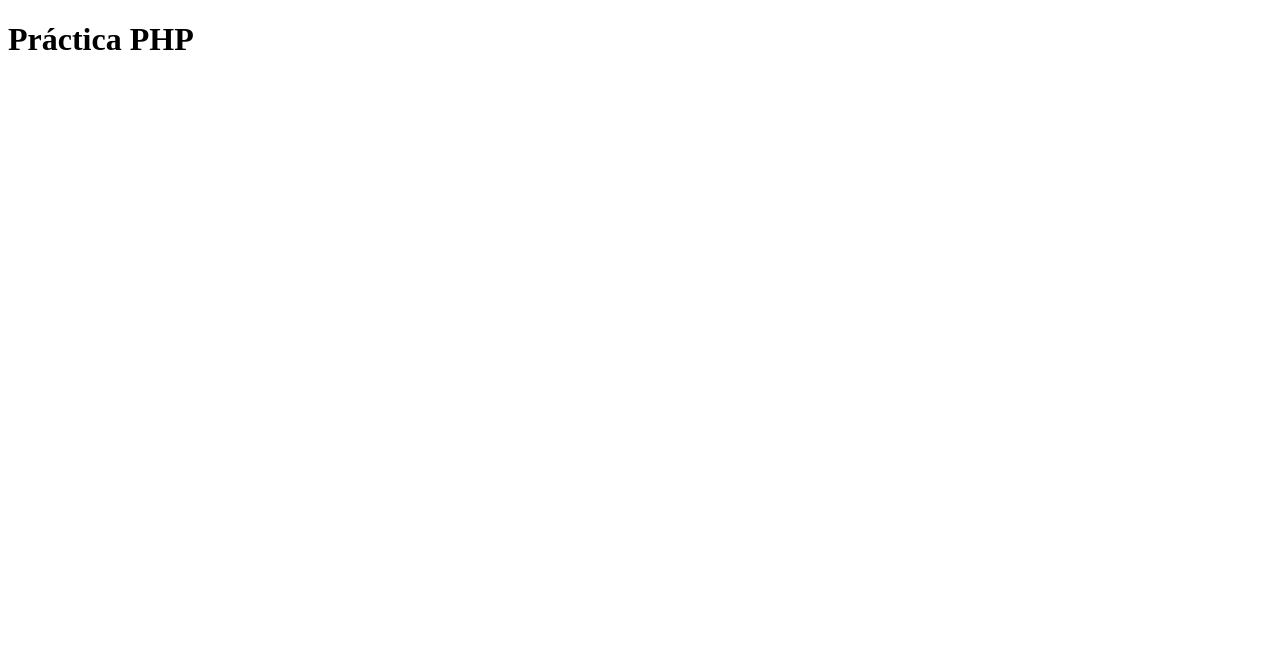
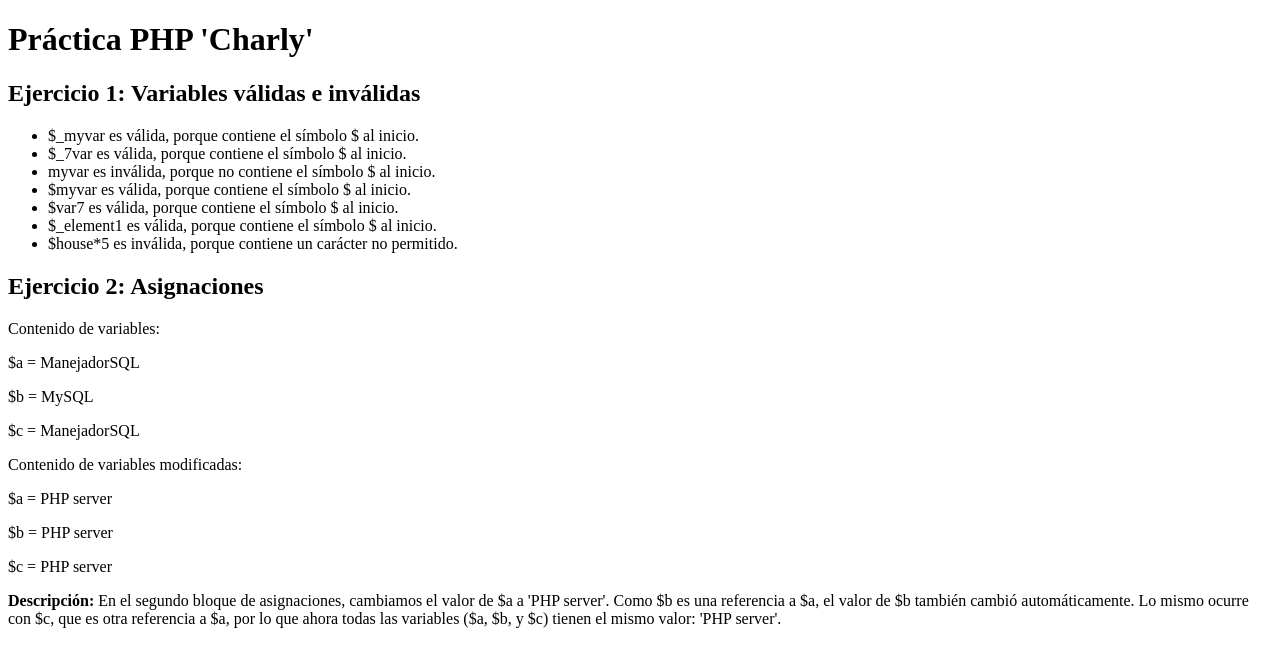
Before and after one commit to Robert2973/tecweb, a PHP site: page / in a window 1280 px wide. Before the commit the part shown is almost empty. Shown: the top 667 px of the page. Run offline with PHP 8.4, Linux system fonts and the light colour scheme.

Commit message:
Segundo ejercicio

```diff
--- a/practicas/p05/index.php
+++ b/practicas/p05/index.php
@@ -1,11 +1,67 @@
+<?php
+//Ejercicio 1: Determinar si las variables son validas o invalidas
+$variables = [
+    '$_myvar' => 'válida,   porque contiene el símbolo $ al inicio',
+    '$_7var' => 'válida,    porque contiene el símbolo $ al inicio',
+    'myvar' => 'inválida,    porque no contiene el símbolo $ al inicio',
+    '$myvar' => 'válida,     porque contiene el símbolo $ al inicio',
+    '$var7' => 'válida,     porque contiene el símbolo $ al inicio',
+    '$_element1' => 'válida,     porque contiene el símbolo $ al inicio',
+    '$house*5' => 'inválida,        porque contiene un carácter no permitido',
+];
+?>
+
 <!DOCTYPE html>
 <html xmlns="http://www.w3.org/1999/xhtml" lang="es">
+
 <head>
     <meta charset="UTF-8" />
     <meta name="viewport" content="width=device-width, initial-scale=1.0" />
     <title>Práctica PHP</title>
 </head>
+
 <body>
-    <h1>Práctica PHP</h1>
+    <h1>Práctica PHP 'Charly'</h1>
+
+    <!-- Ejercicio 1 -->
+    <h2>Ejercicio 1: Variables válidas e inválidas</h2>
+    <ul>
+        <?php foreach ($variables as $var => $status): ?>
+            <li><?php echo htmlentities($var) . " es $status."; ?></li>
+        <?php endforeach; ?>
+    </ul>
+
+    <!-- Ejercicio 2 -->
+    <h2>Ejercicio 2: Asignaciones</h2>
+    <?php
+    // Primera asignacion
+    $a = "ManejadorSQL";
+    $b = 'MySQL';
+    $c = &$a;
+
+    // Contenido de cada variable
+    echo "<p>Contenido de variables:</p>";
+    echo "<p>\$a = $a</p>"; // ManejadorSQL
+    echo "<p>\$b = $b</p>"; // MySQL
+    echo "<p>\$c = $c</p>"; // ManejadorSQL
+
+    // Modificacion de variables
+    $a = "PHP server";
+    $b = &$a;
+
+    // Mostrar de variables
+    echo "<p>Contenido de variables modificadas:</p>";
+    echo "<p>\$a = $a</p>"; // PHP server
+    echo "<p>\$b = $b</p>"; // PHP server (porque $b es una referencia a $a)
+    echo "<p>\$c = $c</p>"; // PHP server (porque $c también es una referencia a $a)
+
+    // Descripción de lo que ocurrió
+    echo "<p><strong>Descripción:</strong> En el segundo bloque de asignaciones, cambiamos el valor de \$a a
+    'PHP server'. Como \$b es una referencia a \$a, el valor de \$b también cambió automáticamente. Lo mismo
+    ocurre con \$c, que es otra referencia a \$a, por lo que ahora todas las variables (\$a, \$b, y \$c) tienen
+    el mismo valor: 'PHP server'.</p>";
+    ?>
+
 </body>
+
 </html>
```
